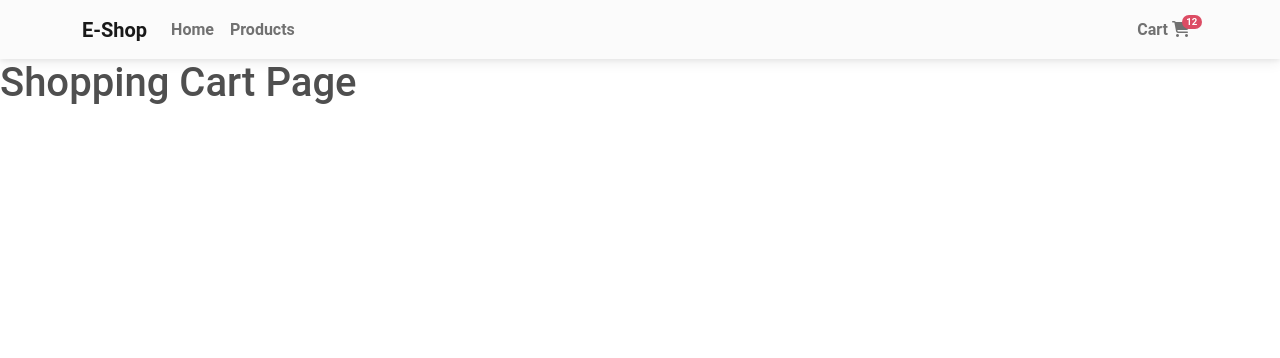
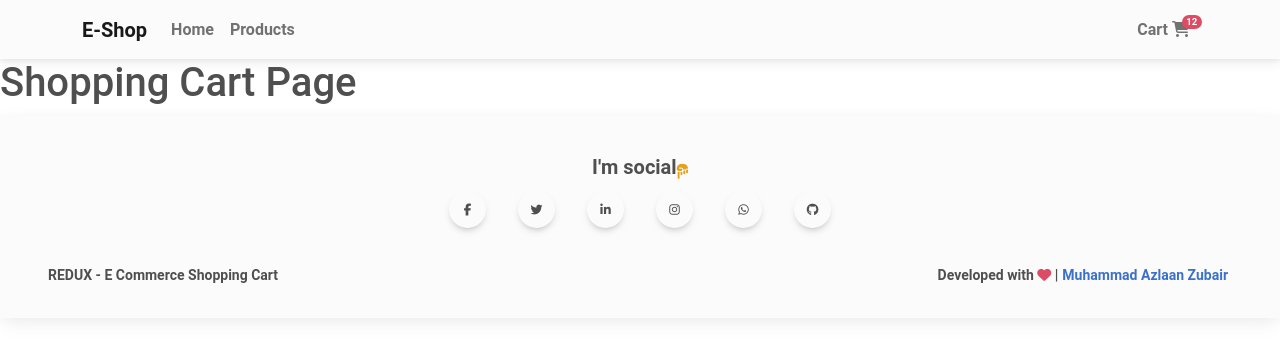
Before and after one commit to mdazlaanzubair/Learn-Redux, a React (Vite) app: page /cart in a window 1280 px wide. Shown: the top 358 px of the page. Built offline with nearby package versions, Linux system fonts and the light colour scheme.

Commit message:
footer added

```diff
--- a/src/App.jsx
+++ b/src/App.jsx
@@ -4,6 +4,7 @@ import CartPage from "./pages/Cart/CartPage";
 import ProductsPage from "./pages/Products/ProductsPage";
 import SingleProductPage from "./pages/Products/SingleProductPage";
 import Navbar from "./pages/common_components/Navbar";
+import Footer from "./pages/common_components/Footer";
 
 function App() {
   return (
@@ -19,6 +20,9 @@ function App() {
           <Route path="/products/view/:id" element={<SingleProductPage />} />
           <Route path="/cart" element={<CartPage />} />
         </Routes>
+
+        {/* COMMON COMPONENT LOADING */}
+        <Footer />
       </BrowserRouter>
     </div>
   );
--- /dev/null
+++ b/src/pages/common_components/Footer.jsx
@@ -0,0 +1,89 @@
+import React from "react";
+
+const Footer = () => {
+  const social_links = [
+    {
+      icon: "fab fa-facebook-f",
+      color: "#4267B2",
+      title: "Facebook",
+      link: "https://www.facebook.com/mdazlaanzubair/",
+    },
+    {
+      icon: "fab fa-twitter",
+      color: "#00acee",
+      title: "Twitter",
+      link: "https://twitter.com/mdazlaanzubair",
+    },
+    {
+      icon: "fab fa-linkedin-in",
+      color: "#0072b1",
+      title: "LinkedIn",
+      link: "https://www.linkedin.com/in/mdazlaanzubair/",
+    },
+    {
+      icon: "fab fa-instagram",
+      color: "#e1306c",
+      title: "Instagram",
+      link: "https://www.instagram.com/mdazlaanzubair/",
+    },
+    {
+      icon: "fab fa-whatsapp",
+      color: "#34B7F1",
+      title: "WhatsApp",
+      link: "https://api.whatsapp.com/send?phone=03113046692&text=Hi, Azlaan!",
+    },
+    {
+      icon: "fab fa-github",
+      color: "#171515",
+      title: "GitHub",
+      link: "https://github.com/mdazlaanzubair",
+    },
+  ];
+
+  return (
+    <footer className="text-center bg-light shadow-4">
+      <div className="container pt-4">
+        {/* <!-- Section: Social media --> */}
+        <section className="my-3">
+          <h5 className="fw-bold">
+            I'm social
+            <sub>
+              <i className="fas fa-hand-point-down text-warning"></i>
+            </sub>
+          </h5>
+          {social_links.map((link) => (
+            <a
+              key={link.title}
+              href={link.link}
+              title={link.title}
+              className="btn btn-floating m-1 mx-3"
+              target="_blank"
+              role="button"
+            >
+              <i className={link.icon}></i>
+            </a>
+          ))}
+        </section>
+        {/* <!-- Section: Social media --> */}
+      </div>
+
+      {/* <!-- Copyright --> */}
+      <div className="text-center p-3 d-flex align-items-center justify-content-between px-5">
+        <p className="fw-bold small">REDUX - E Commerce Shopping Cart</p>
+        <p className="fw-bold small">
+          Developed with <i className="fas fa-heart text-danger"></i> |
+          <a
+            className="link mx-1"
+            href="https://github.com/mdazlaanzubair"
+            target="_blank"
+          >
+            Muhammad Azlaan Zubair
+          </a>
+        </p>
+      </div>
+      {/* <!-- Copyright --> */}
+    </footer>
+  );
+};
+
+export default Footer;
```
